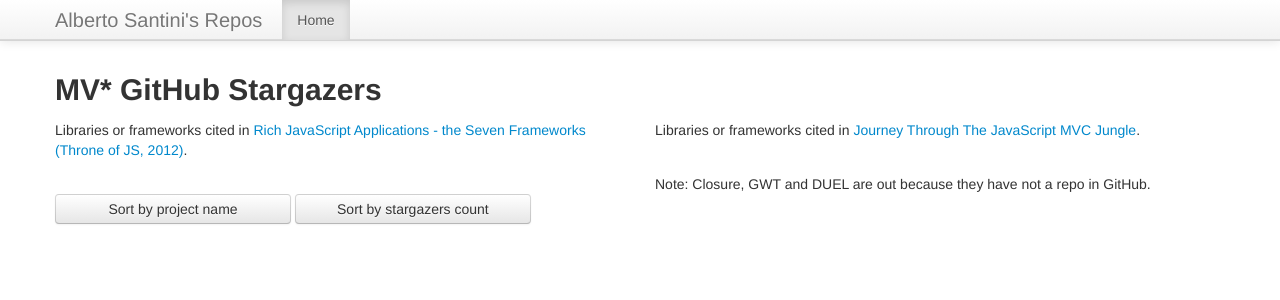
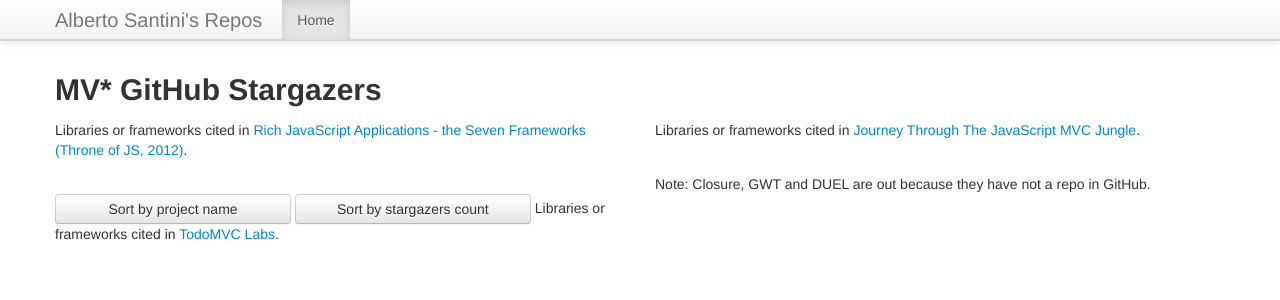
Before and after one commit to albertosantini/albertosantini.github.com, a Jekyll site: the page built from mvstar/index.html, in a window 1280 px wide. Shown: the top 300 px of the page. Built offline with Jekyll 4.4.1, drawn with Linux system fonts in a browser that asks for light colours; nearby versions of some CDN libraries; a script that is not in the unit is left out.

Commit message:
mvstar - Add TodoMVC Labs section.
Add Thorax.

```diff
--- a/mvstar/index.html
+++ b/mvstar/index.html
@@ -13,6 +13,7 @@
 <h2>{{ page.title }}</h2>
 
 <div class="row">
+
     <div class="span6">
         Libraries or frameworks cited in
         <a href="http://blog.stevensanderson.com/2012/08/01/rich-javascript-applications-the-seven-frameworks-throne-of-js-2012/">
@@ -23,7 +24,12 @@
                 value="Sort by project name">
         <input id="sort-by-watchers-count" class="btn"
                 value="Sort by stargazers count">
+
+        Libraries or frameworks cited in
+        <a href="http://todomvc.com/">TodoMVC Labs</a>.
+        <dl id="Labs" class="dl-horizontal"></dl>
     </div>
+
     <div class="span6">
         Libraries or frameworks cited in
         <a href="http://coding.smashingmagazine.com/2012/07/27/journey-through-the-javascript-mvc-jungle/">
@@ -31,6 +37,7 @@
         <dl id="TodoMVC" class="dl-horizontal"></dl>
         Note: Closure, GWT and DUEL are out because they have not a repo in GitHub.
     </div>
+
 </div>
 
 <script src="mvstar.js"></script>
--- a/mvstar/mvstar.js
+++ b/mvstar/mvstar.js
@@ -50,7 +50,12 @@
             'Yui': 'https://api.github.com/repos/yui/yui3'
         },
         todoMVCNode = $('#TodoMVC'),
-        todoMVCProjects = [];
+        todoMVCProjects = [],
+        labsRepos = {
+            'Thorax': 'https://github.com/walmartlabs/thorax'
+        },
+        labsNode = $('#Labs'),
+        labsProjects = [];
 
     function projectRender(node, project) {
         var content = node.html(),
@@ -126,5 +131,7 @@
         throneOfJS2012Repos, throneOfJS2012Projects);
     getWatchers(todoMVCNode,
         todoMVCRepos, todoMVCProjects);
+    getWatchers(labsNode,
+        labsRepos, labsProjects);
 
 }(jQuery));
```
Also changed, not shown: other parts of mvstar/index.html (+1 -1 lines).
